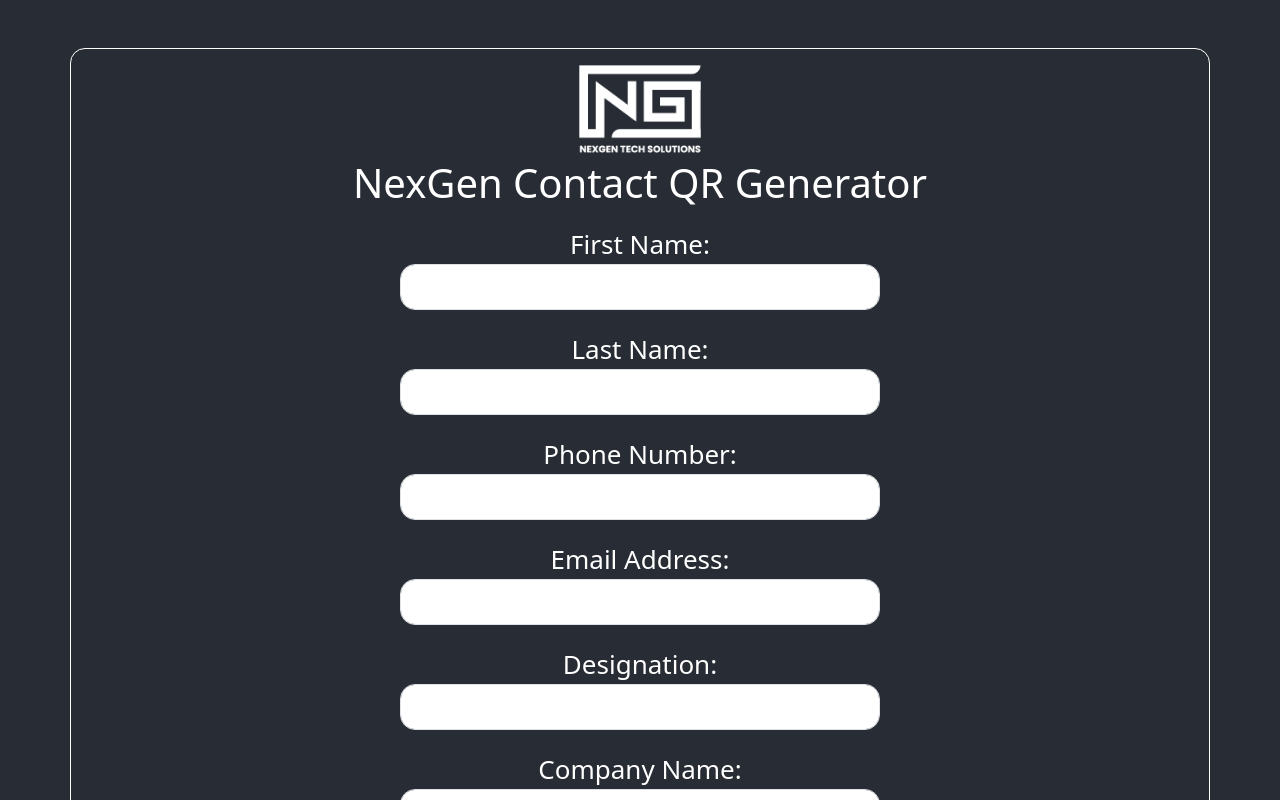
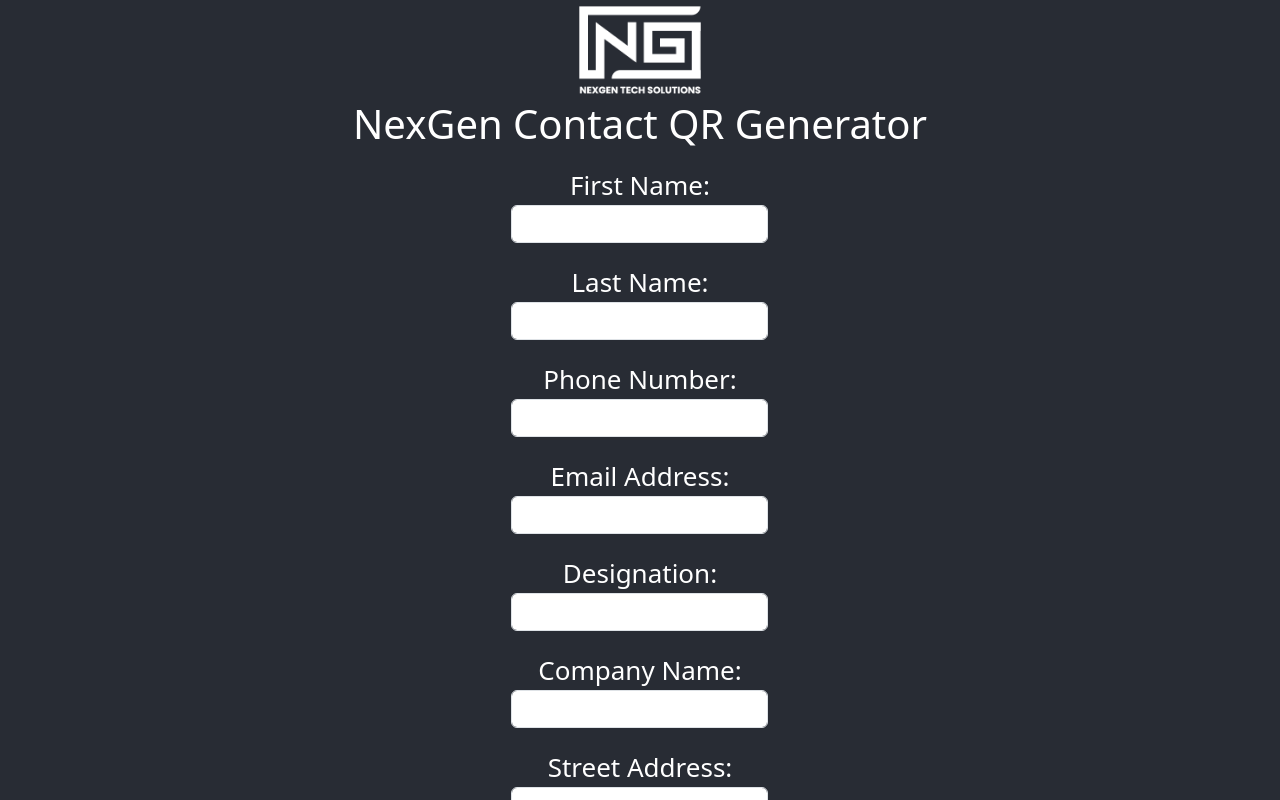
Before and after one commit to deepanshukaushik123/QR-Code-Generator, a React (Create React App) app: page / in a window 1280 px wide. Shown: the top 800 px of the page. Built offline with nearby package versions, Linux system fonts and the light colour scheme.

Commit message:
New Design

```diff
--- a/src/components/Qr Generator/QRCodeGenerator.js
+++ b/src/components/Qr Generator/QRCodeGenerator.js
@@ -301,7 +301,7 @@
   }, [qrCodeInstance]);
 
   return (
-    <div className='container'>
+    <div className='main-container'>
       <img src={logo} className='logo' alt='NexGen Logo' />
       <h1>NexGen Contact QR Generator</h1>
       <div className='form-group'>
@@ -360,7 +360,7 @@
         <button className='btn btn-primary' onClick={handleGenerateClick}>Generate QR Code</button>
       </div>
 
-      <div style={{ backgroundColor: "white", textAlign: "center", borderRadius: "30px", maxWidth: "30%"}} ref={qrCodeRef} />
+      <div className='QRBox' ref={qrCodeRef} />
 
       {qrCodeInstance && (
         <button className='btn btn-success mt-3' onClick={handleDownloadClick}>Download QR Code</button>
--- a/src/components/Qr Generator/style.css
+++ b/src/components/Qr Generator/style.css
@@ -1,12 +1,15 @@
-.container{
- border: 1px solid white !important;
- margin: 3rem 0;
- padding: 10px 0;
- border-radius: 15px;
+.main-container{
+ /* border: 1px solid white !important; */
+ /* margin: 3rem 0; */
+ /* padding: 10px 0; */
+ /* border-radius: 15px; */
+ margin: auto auto;
  display: flex;
  flex-direction: column;
+ flex-wrap: wrap;
  align-items: center;
  justify-content: center;
+ max-width: 70%;
 }
 
  h1{
@@ -19,15 +22,22 @@
 }
 
 .container input{
-    width: 30em;
+    /* width: 30em; */
     border-radius: 15px;
     padding: 10px;
 }
 
 .form-group {
-    margin: 10px !important;
+    margin: 10px 0!important;
+    /* min-width: 20rem; */
 }
 
 .error{
     color: red;
 }
+
+.QRBox{
+    max-width: 120%;
+    border-radius: 15px;
+    background-color: white;
+}
```
